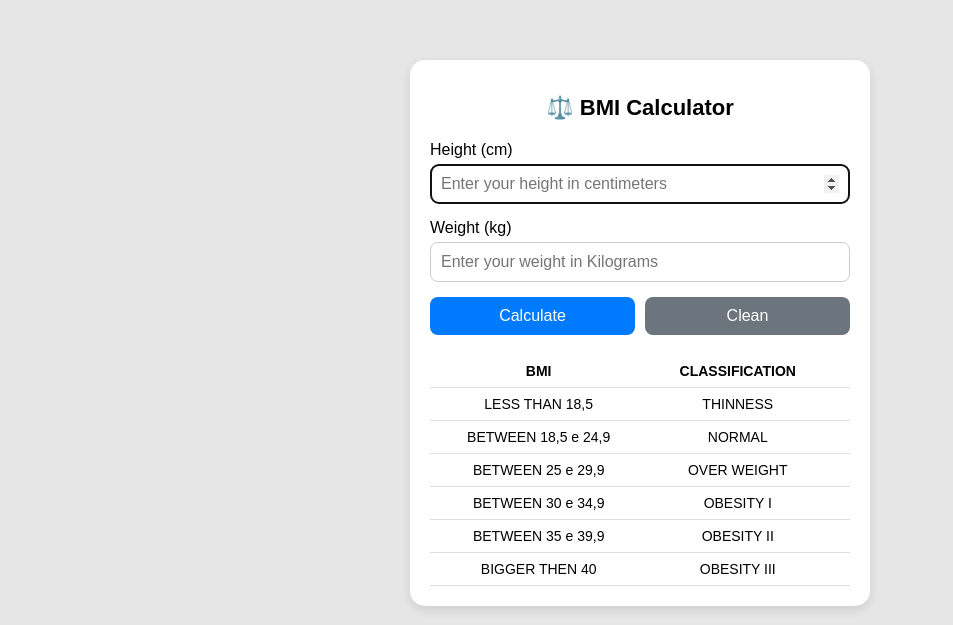
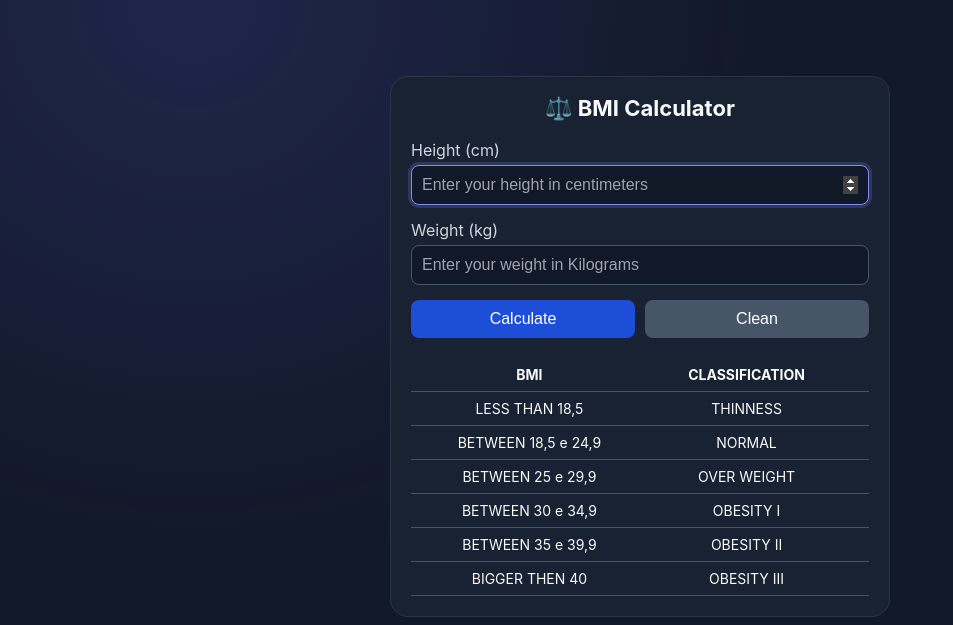
Before and after one commit to evandroad/canivete, a PHP site: page /03-bmi/index.html in a window 1280 px wide. Shown: the top 625 px of the page, without its empty margins (0-953 px from the left). Run offline with PHP 8.4, Linux system fonts and the light colour scheme; grey boxes are pictures that could not be loaded.

Commit message:
refactor: stile of app bmi

```diff
--- a/03-bmi/index.html
+++ b/03-bmi/index.html
@@ -6,122 +6,12 @@
   <meta http-equiv="X-UA-Compatible" content="ie=edge">
   <link rel="shortcut icon" type="image/png" href="bmi.png"/>
   <link rel="manifest" href="manifest.json">
+  <link rel="stylesheet" href="../style.css">
   <title>BMI</title>
-  <style>
-    * {
-      box-sizing: border-box;
-    }
-
-    body {
-      margin: 0;
-      font-family: Arial, sans-serif;
-      background: #e6e6e6;
-    }
-
-    .container {
-      max-width: 500px;
-      margin: 40px auto;
-      padding: 20px;
-    }
-
-    .card {
-      background: #fff;
-      padding: 20px;
-      border-radius: 15px;
-      box-shadow: 0 4px 10px rgba(0,0,0,0.1);
-    }
-
-    h1 {
-      text-align: center;
-      font-size: 22px;
-      margin-bottom: 20px;
-    }
-
-    .input-group {
-      margin-bottom: 15px;
-    }
-
-    label {
-      display: block;
-      margin-bottom: 5px;
-      font-size: 1rem;
-    }
-
-    input {
-      width: 100%;
-      padding: 10px;
-      border-radius: 8px;
-      border: 1px solid #ccc;
-      font-size: 16px;
-    }
-
-    .buttons {
-      display: flex;
-      gap: 10px;
-      margin-top: 10px;
-    }
-
-    button {
-      flex: 1;
-      padding: 10px;
-      border: none;
-      border-radius: 8px;
-      font-size: 16px;
-      cursor: pointer;
-    }
-
-    .primary {
-      background: #007bff;
-      color: white;
-    }
-
-    .secondary {
-      background: #6c757d;
-      color: white;
-    }
-
-    .alert {
-      margin-top: 15px;
-      padding: 10px;
-      border-radius: 8px;
-      text-align: center;
-      font-weight: bold;
-    }
-
-    .danger { background: #f8d7da; }
-    .success { background: #d4edda; }
-    .warning { background: #fff3cd; }
-    .info { background: #d1ecf1; }
-    .dark { background: #c2c2c2; }
-
-    table {
-      width: 100%;
-      margin-top: 20px;
-      border-collapse: collapse;
-      font-size: 14px;
-    }
-
-    th, td {
-      padding: 8px;
-      text-align: center;
-      border-bottom: 1px solid #ddd;
-    }
-
-    .highlight {
-      font-weight: bold;
-    }
-
-    footer {
-      text-align: center;
-      margin-top: 20px;
-      font-size: 12px;
-      color: #555;
-    }
-  </style>
 </head>
-<body>
-  <div class="container">
-    <div class="card">
+<body class="bmi-app">
+  <main>
+    <div class="app-panel bmi-card">
       <h1>⚖️ BMI Calculator</h1>
 
       <div class="input-group">
@@ -135,8 +25,8 @@
       </div>
 
       <div class="buttons">
-        <button class="primary" onclick="calculo()">Calculate</button>
-        <button class="secondary" onclick="limpar()">Clean</button>
+        <button class="button-primary" onclick="calculo()">Calculate</button>
+        <button class="button-secondary" onclick="limpar()">Clean</button>
       </div>
 
       <div id="alert"></div>
@@ -183,17 +73,17 @@
         </table>
       </div>
     </div>
-  </div>
 
-  <footer>
+    <footer class="app-footer">
       <a href="https://github.com/evandroad/bmi">
-      <img src="https://img.icons8.com/glyph-neue/48/000000/github.png"/>
+        <img class="github-icon" src="https://img.icons8.com/glyph-neue/48/000000/github.png"/>
       </a>
       <a href="https://www.linkedin.com/in/evandro-abreu-domingues/">
         <img src="https://img.icons8.com/color/48/000000/linkedin-circled--v1.png"/>
       </a>
-    <div id="author"><span>Created by Evandro Abreu Domingues</span></div>
+      <div id="author" class="app-author"><span>Created by Evandro Abreu Domingues</span></div>
     </footer>
+  </main>
 
   <script>
     function calculo() {
--- a/style.css
+++ b/style.css
@@ -127,6 +127,61 @@ h1 {
   transform: translateX(4px);
 }
 
+/* Componentes reutilizaveis entre apps */
+.app-panel {
+  padding: 20px;
+  border: 1px solid #293449;
+  border-radius: 18px;
+  background: #192233;
+}
+
+.app-footer {
+  margin-top: 24px;
+  text-align: center;
+}
+
+.app-footer .github-icon {
+  filter: brightness(0) invert(1);
+}
+
+.app-author {
+  margin-top: 16px;
+  color: #9ca3af;
+}
+
+.button-primary,
+.button-secondary {
+  border: 1px solid transparent;
+  color: #fff;
+  cursor: pointer;
+}
+
+.button-primary {
+  border-color: #1d4ed8;
+  background-color: #1d4ed8;
+}
+
+.button-primary:hover,
+.button-primary:not(:disabled):not(.disabled):active {
+  border-color: #1e40af;
+  background-color: #1e40af;
+}
+
+.button-primary:focus {
+  box-shadow: 0 0 0 0.2rem rgba(29, 78, 216, 0.45);
+}
+
+.button-secondary {
+  border-color: #475569;
+  background-color: #475569;
+}
+
+.button-secondary:hover,
+.button-secondary:active {
+  border-color: #334155;
+  background-color: #334155;
+}
+
 /* App 01: ferramenta de conversão de unidades */
 .units-tool {
   color: #f9fafb;
@@ -534,6 +587,123 @@ h1 {
   box-shadow: inset 15px -4px 0 15px #fff000;
 }
 
+/* App 03: calculadora de BMI */
+.bmi-app {
+  color: #f9fafb;
+}
+
+.bmi-app .bmi-card {
+  width: min(500px, 100%);
+  margin: 0 auto;
+}
+
+.bmi-app h1 {
+  margin-bottom: 20px;
+  text-align: center;
+  font-size: 22px;
+  letter-spacing: normal;
+}
+
+.bmi-app .input-group {
+  margin-bottom: 15px;
+}
+
+.bmi-app label {
+  display: block;
+  margin-bottom: 5px;
+  color: #d1d5db;
+  font-size: 1rem;
+}
+
+.bmi-app input[type="number"] {
+  width: 100%;
+  padding: 10px;
+  border: 1px solid #475569;
+  border-radius: 8px;
+  background: #111827;
+  color: #f9fafb;
+  font-size: 16px;
+}
+
+.bmi-app input[type="number"]::placeholder {
+  color: #9ca3af;
+}
+
+.bmi-app input[type="number"]:focus {
+  border-color: #818cf8;
+  outline: none;
+  box-shadow: 0 0 0 3px rgba(129, 140, 248, 0.2);
+}
+
+.bmi-app .buttons {
+  display: flex;
+  gap: 10px;
+  margin-top: 10px;
+}
+
+.bmi-app .buttons button {
+  flex: 1;
+  padding: 10px;
+  border: 0;
+  border-radius: 8px;
+  font-size: 16px;
+}
+
+.bmi-app .alert {
+  margin-top: 15px;
+  padding: 10px;
+  border-radius: 8px;
+  color: #111827;
+  text-align: center;
+  font-weight: bold;
+}
+
+.bmi-app .danger {
+  background: #f8d7da;
+}
+
+.bmi-app .success {
+  background: #d4edda;
+}
+
+.bmi-app .warning {
+  background: #fff3cd;
+}
+
+.bmi-app .info {
+  background: #d1ecf1;
+}
+
+.bmi-app .dark {
+  background: #c2c2c2;
+}
+
+.bmi-app .table-responsive {
+  overflow-x: auto;
+}
+
+.bmi-app table {
+  width: 100%;
+  margin-top: 20px;
+  border-collapse: collapse;
+  font-size: 14px;
+}
+
+.bmi-app th,
+.bmi-app td {
+  padding: 8px;
+  border-bottom: 1px solid #475569;
+  text-align: center;
+}
+
+.bmi-app .highlight {
+  font-weight: bold;
+}
+
+.bmi-app .app-footer {
+  font-size: 12px;
+}
+
 /* Comportamento responsivo global e dos apps */
 @media (max-width: 520px) {
   main {
```
Also changed, not shown: other parts of style.css (+29 -31 lines), 01-units-tool/index.html (+12 -12 lines). Lines whose indentation alone changed are shown as unchanged.
